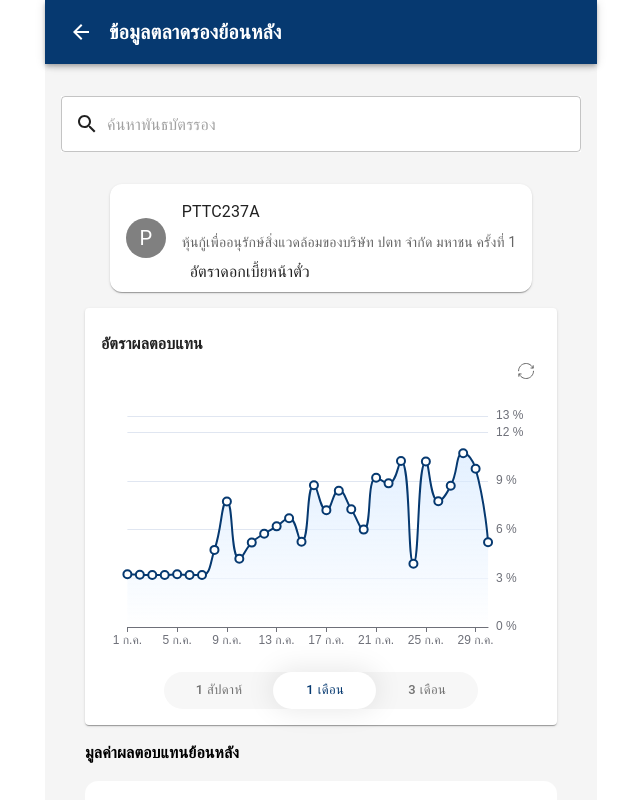
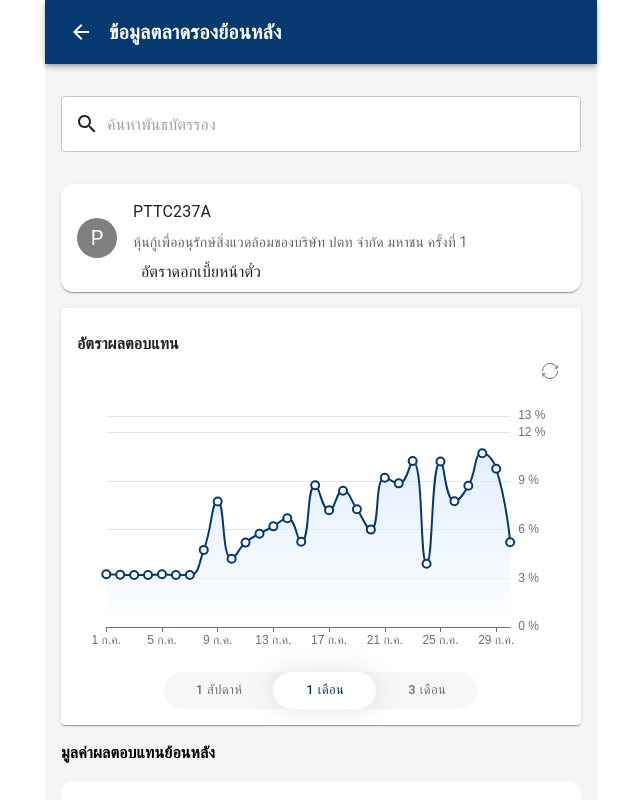
Before and after one commit to tan3warut4/chart-components, a React (Create React App) app: page / in a window 1280 px wide. Shown: the top 800 px of the page, without its empty margins (319-959 px from the left). Built offline with nearby package versions, Linux system fonts and the light colour scheme.

Commit message:
All component X Padding configuration

```diff
--- a/src/App.css
+++ b/src/App.css
@@ -1,5 +1,5 @@
 .App {
-  text-align: center;
+  /* text-align: center; */
 }
 
 .App-logo {
--- a/src/components/BondChart.js
+++ b/src/components/BondChart.js
@@ -1,38 +1,46 @@
+import Card from "@mui/material/Card";
 
-import Card from '@mui/material/Card';
-
-import Typography from '@mui/material/Typography';
-import { Box } from '@mui/system';
-import { Avatar, CardActions, CardContent, CardHeader, Grid } from '@mui/material';
-
+import Typography from "@mui/material/Typography";
+import { Box } from "@mui/system";
+import {
+  Avatar,
+  CardActions,
+  CardContent,
+  CardHeader,
+  Grid,
+} from "@mui/material";
 
 export const BondChart = () => {
   return (
     <>
-
-                <Grid container sx={{justifyContent:"center"}}>
-                    <Grid item>
-                        <Card sx={{ display: 'flex', borderRadius: '12px', }} >
-                            <Box sx={{ alignSelf: 'center', paddingX: '1rem' }}>
-                                <Avatar sx={{ bgcolor: 'gray' }} >P</Avatar>
-
+      <Card sx={{ display: "flex", borderRadius: "12px" }}>
+        <Box sx={{ alignSelf: "center", paddingX: "1rem" }}>
+          <Avatar sx={{ bgcolor: "gray" }}>P</Avatar>
         </Box>
-                            <Box sx={{ display: 'flex', flexDirection: 'column', alignSelf: 'start', textAlign: 'start' }}>
-                                <CardHeader title='PTTC237A' sx={{ paddingBottom: '0.5rem', paddingLeft: 0 }} titleTypographyProps={{ variant: 'body1' }} />
-                                <CardContent sx={{ padding: 0 , paddingRight:'1rem'}} >
-                                    <Typography variant='body2' color='textSecondary'>
-                                        หุ้นกู้เพื่ออนุรักษ์สิ่งแวดล้อมของบริษัท ปตท จำกัด มหาชน ครั้งที่ 1
+        <Box
+          sx={{
+            display: "flex",
+            flexDirection: "column",
+            alignSelf: "start",
+            textAlign: "start",
+          }}
+        >
+          <CardHeader
+            title="PTTC237A"
+            sx={{ paddingBottom: "0.5rem", paddingLeft: 0 }}
+            titleTypographyProps={{ variant: "body1" }}
+          />
+          <CardContent sx={{ padding: 0, paddingRight: "1rem" }}>
+            <Typography variant="body2" color="textSecondary">
+              หุ้นกู้เพื่ออนุรักษ์สิ่งแวดล้อมของบริษัท ปตท จำกัด มหาชน ครั้งที่
+              1
             </Typography>
           </CardContent>
           <CardActions>
-                                    <Typography variant='body1'>อัตราดอกเบี้ยหน้าตั๋ว</Typography>
+            <Typography variant="body1">อัตราดอกเบี้ยหน้าตั๋ว</Typography>
           </CardActions>
         </Box>
-
-
       </Card>
-                    </Grid>
-                </Grid>
     </>
-    )
-}
+  );
+};
--- a/src/components/BondDetail.js
+++ b/src/components/BondDetail.js
@@ -2,7 +2,7 @@ import { Box, Typography, Container } from "@mui/material";
 
 export const BondDetail = () => {
   return (
-    <Container>
+    <>
       <Typography
         sx={{ fontSize: "1rem", fontWeight: "bold", textAlign: "start" }}
       >
@@ -48,6 +48,6 @@ export const BondDetail = () => {
           <Typography>24 มค. 2565</Typography>
         </Box>
       </Box>
-    </Container>
+    </>
   );
 };
--- a/src/components/LineChart.js
+++ b/src/components/LineChart.js
@@ -22,7 +22,7 @@ export const LineChart = () => {
 
   return (
     <>
-      <Container maxWidth="sm" sx={{ padding: 0 }}>
+      {/* <Container maxWidth="sm" sx={{ padding: 0 }}> */}
         <Paper sx={{ marginY: "1rem", padding: "1rem" }}>
         <Echart timeSelect={timeSelect} handleRestore={restoreChart} />
           <Stack
@@ -129,7 +129,7 @@ export const LineChart = () => {
             </ToggleButtonGroup>
           </Stack>
         </Paper>
-      </Container>
+      {/* </Container> */}
     </>
   );
 };
--- a/src/components/Overall.js
+++ b/src/components/Overall.js
@@ -3,7 +3,7 @@ import { Box ,Container} from "@mui/system"
 
 export const Overall = () => {
     return (
-        <Container>
+        <>
             <Typography sx={{ fontSize: "1rem", fontWeight: 'bold' ,marginBottom:'1rem', textAlign:'start'}}>
                 มูลค่าผลตอบแทนย้อนหลัง
             </Typography>
@@ -33,6 +33,6 @@ export const Overall = () => {
                     </Typography>
                 </Box>
             </Box>
-        </Container>
+        </>
     )
 }
```
Lines whose indentation alone changed are shown as unchanged.
